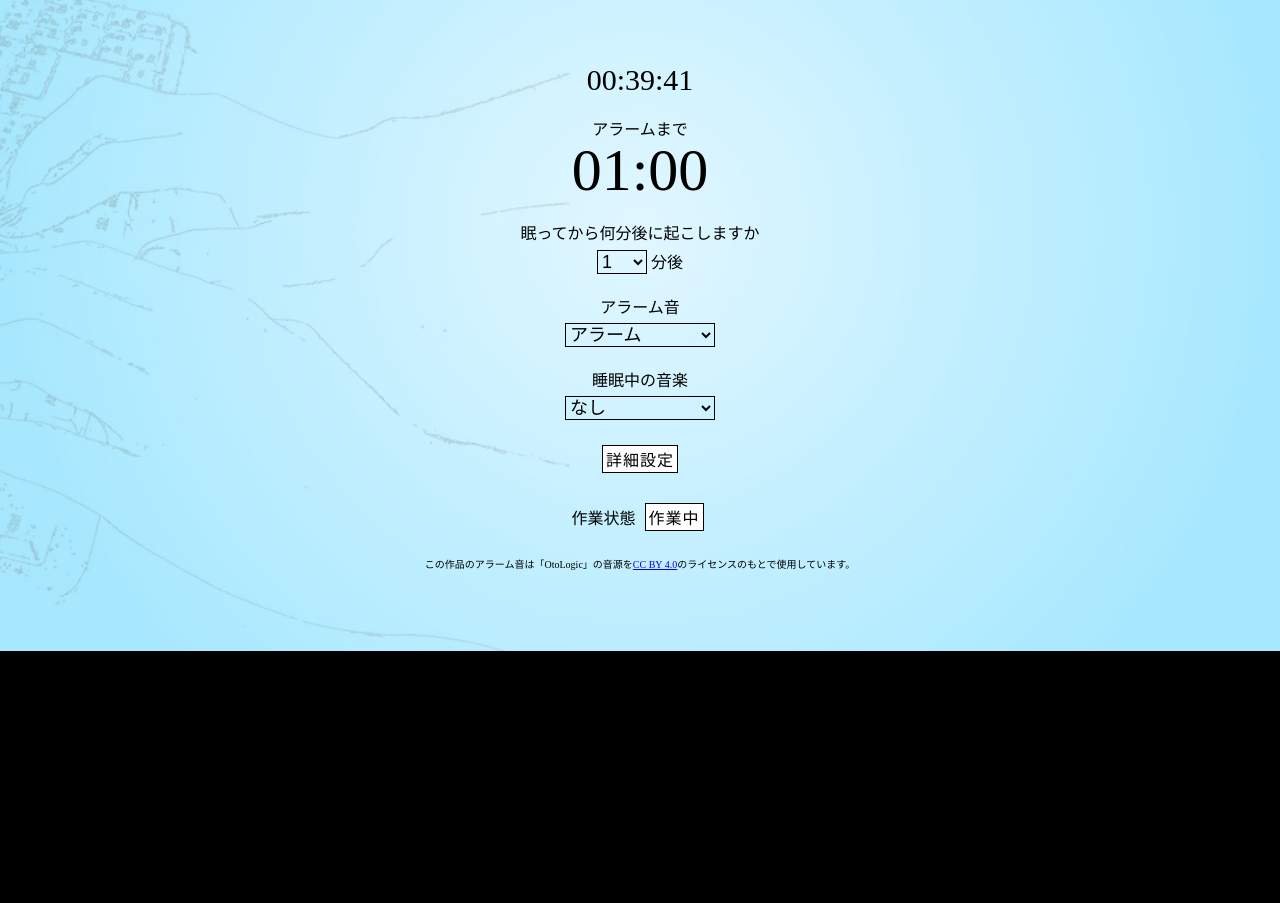
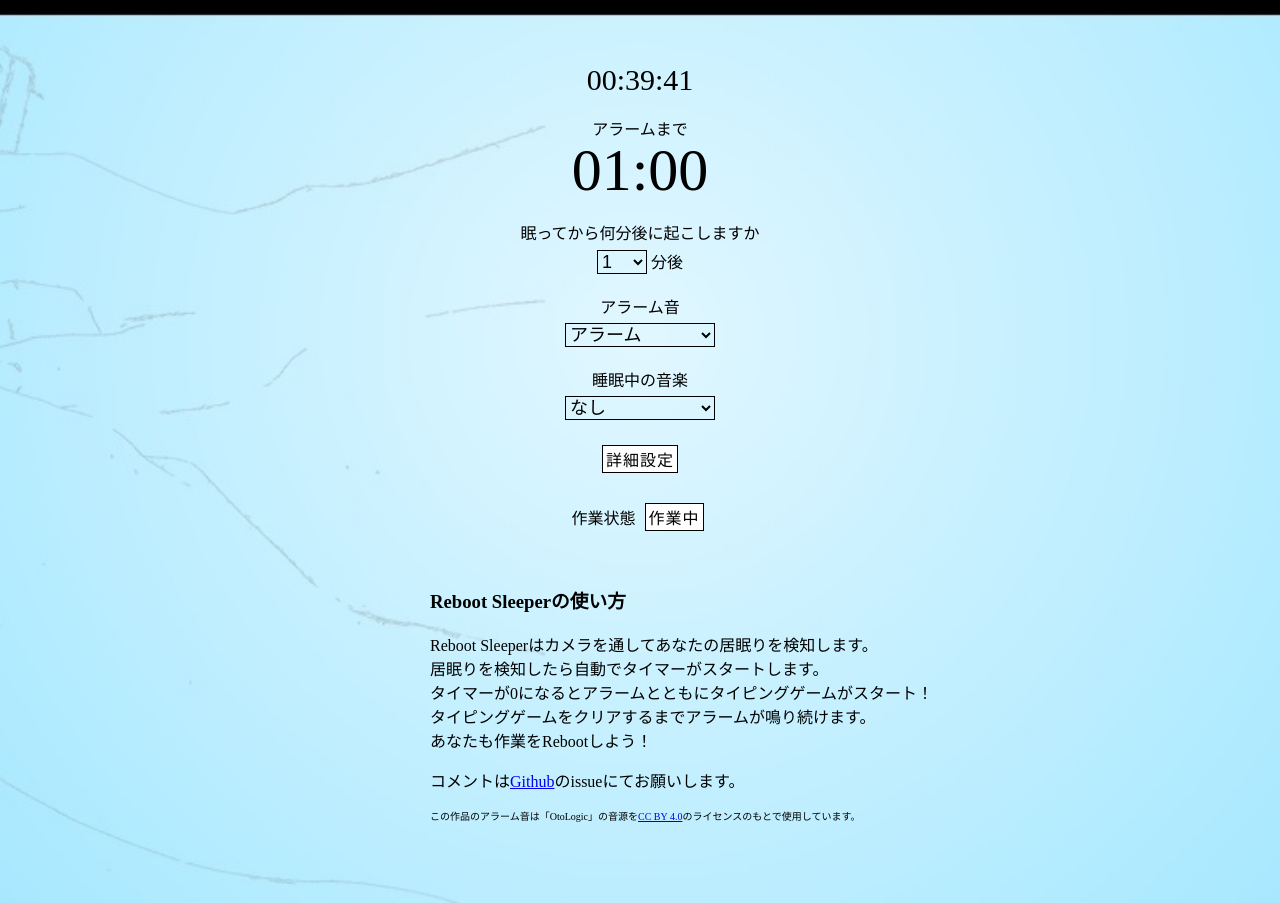
Before and after one commit to bisnii/hacku, a Flask app: page / in a window 1280 px wide. Shown: the part 80-983 px from the top of the page. Before the commit the page ends 731 px from the top, so only its background shows below. Run offline with Flask 2, Linux system fonts and the light colour scheme; some libraries are stand-ins or nearby versions.

Commit message:
update 説明文の追加

```diff
--- a/static/css/index.css
+++ b/static/css/index.css
@@ -147,10 +147,15 @@ form
 }
 
 footer {
-    text-align: center;
+    margin-left: 140px;
     font-size: 10px;
 }
 
 #alarm_stop_content {
     text-align: center;
 }
+
+.disc {
+    margin-left: 140px;
+    margin-top: 50px;
+}
--- a/templates/index.html
+++ b/templates/index.html
@@ -68,6 +68,12 @@
             <button id="work_status_button">作業中</button>
         </div>
 
+        <div class="disc">
+            <h3 class="disc_title">Reboot Sleeperの使い方</h3>
+            <p class="disc_sentence">Reboot Sleeperはカメラを通してあなたの居眠りを検知します。<br>居眠りを検知したら自動でタイマーがスタートします。<br>タイマーが0になるとアラームとともにタイピングゲームがスタート！<br>タイピングゲームをクリアするまでアラームが鳴り続けます。<br><span class="desc_subtitle">あなたも作業をRebootしよう！</span></p>
+            <p class="disc_sentence">コメントは<a href="https://github.com/bisnii/hacku" target="_blank">Github</a>のissueにてお願いします。</p>
+        </div>
+
         <footer>
             <p id="license">この作品のアラーム音は「OtoLogic」の音源を<a href="https://creativecommons.org/licenses/by/4.0/legalcode.ja">CC BY 4.0</a>のライセンスのもとで使用しています。</p>
         </footer>
```
